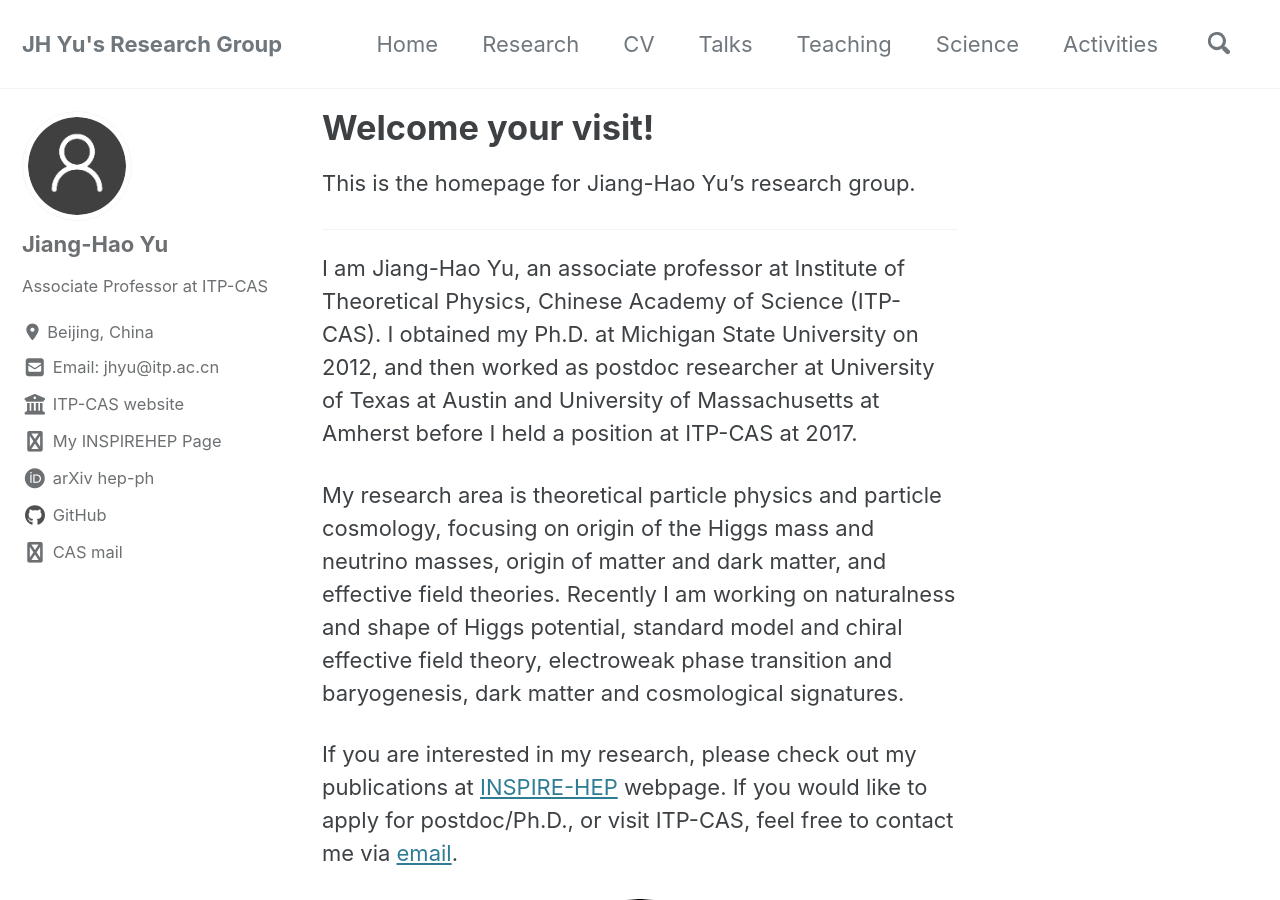
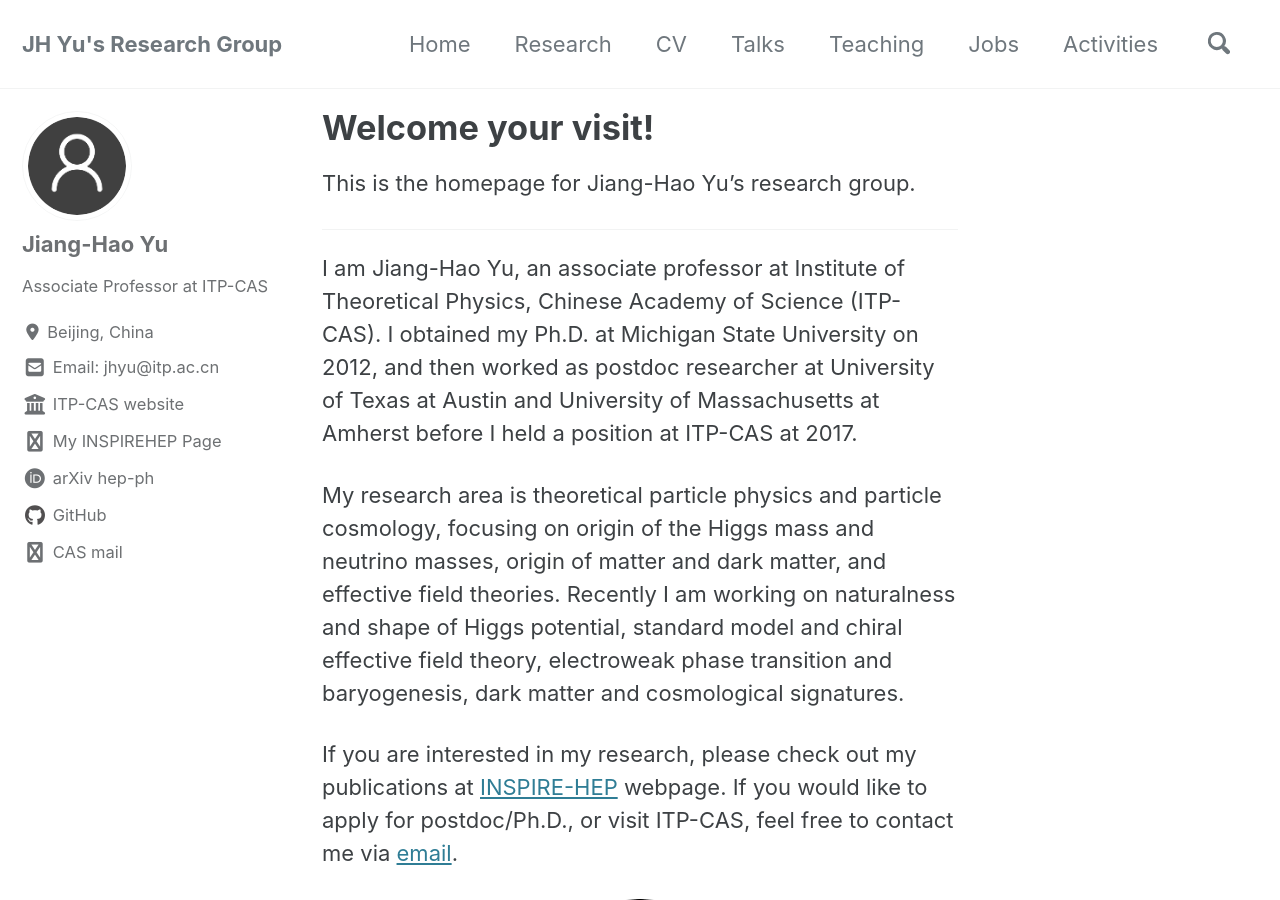
Before and after one commit to jhyu-itp/jhyu-itp.github.io, a Jekyll site: the page built from _pages/index.md, in a window 1280 px wide and 900 px high. Built offline with Jekyll 4.4.1, drawn with Linux system fonts in a browser that asks for light colours; cached includes are drawn as plain includes; nearby versions of some CDN libraries; a style sheet for code colours, icons or effects is not loaded.

Commit message:
Update navigation.yml

```diff
--- a/_data/navigation.yml
+++ b/_data/navigation.yml
@@ -9,7 +9,7 @@ main:
     url: /talks/
   - title: "Teaching"
     url: /software/
-  - title: "Science"
+  - title: "Jobs"
     url: /science/
   - title: "Activities"
     url: /blog/
```
